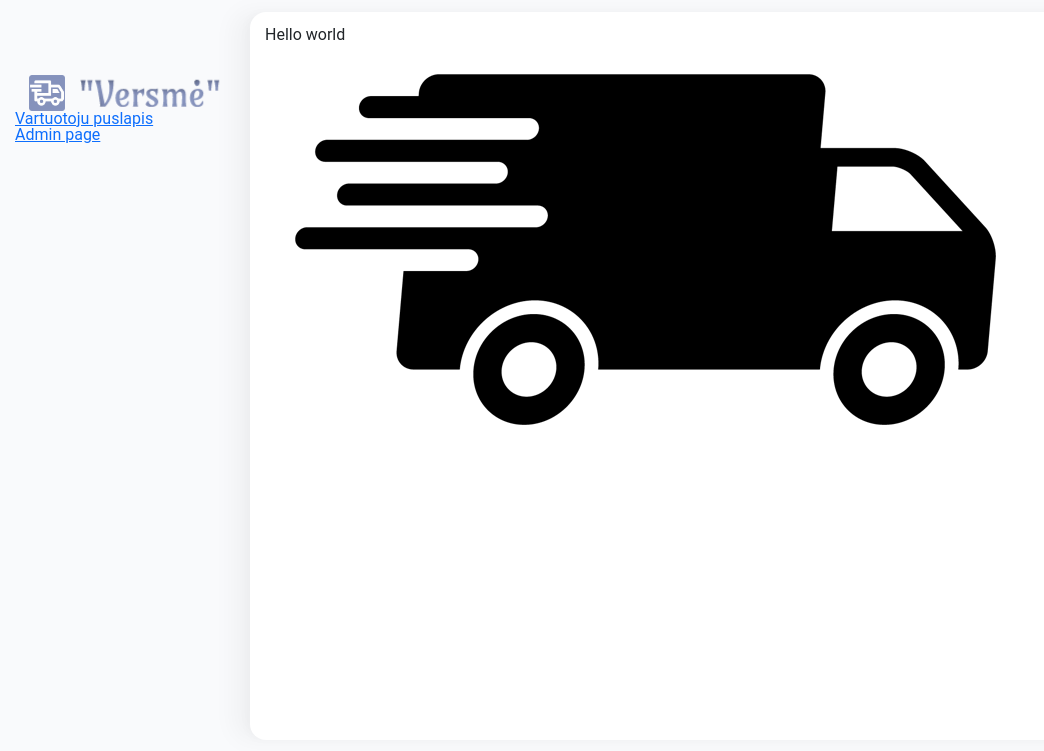
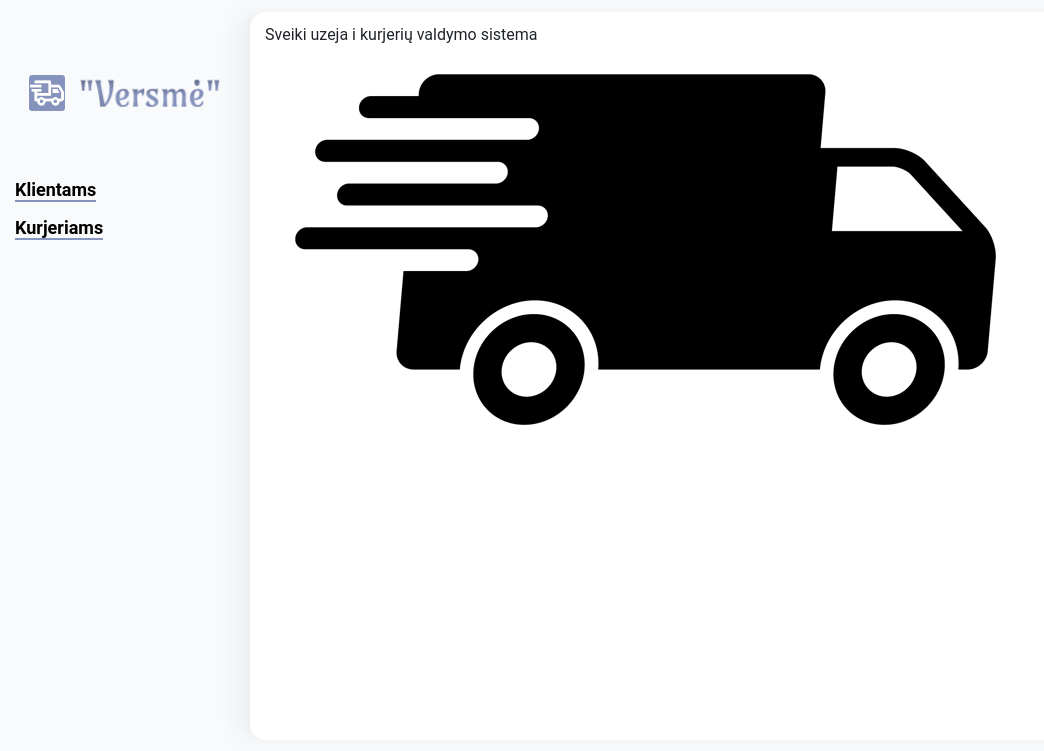
Before and after one commit to Andrej-Polujanskij/Courier-system, a PHP site: page / in a window 1280 px wide. Shown: the top 751 px of the page, without its empty margins (0-1044 px from the left). Run offline with PHP 8.4, Linux system fonts and the light colour scheme.

Commit message:
small update

```diff
--- a/assets/css/main.css
+++ b/assets/css/main.css
@@ -43,9 +43,32 @@ main {
     display: flex;
 }
 
+nav ul.menu {
+    padding: 50px 0;
+}
+
+nav ul.menu li {
+    margin: 20px 0;
+}
+
+nav ul.menu li a {
+    text-decoration: none;
+    font-size: 18px;
+    color: black;
+    font-weight: 600;
+    border-bottom: 2px solid #8794be;
+    transition: ease 0.2s;
+}
+
+nav ul.menu li a:hover{
+    border-bottom: none;
+    color: #8794be;
+}
+
 
 /* light blue
  #8794be  */
+
 
 /* main green
  #005d3b  */
@@ -105,13 +128,15 @@ footer {
     margin-top: auto;
 }
 
-.logo{
+.logo {
     align-items: center;
     justify-content: space-evenly;
 }
-.logo-img{
+
+.logo-img {
     max-width: 36px;
 }
-.logo-text{
+
+.logo-text {
     max-width: 200px;
 }
--- a/index.php
+++ b/index.php
@@ -7,18 +7,26 @@ include 'includes/header.php'
   <?php
   include 'includes/back_btn.php'
   ?>
-  <div class="">
-    <a href="./user.php">Vartuotoju puslapis</a>
-  </div>
-  <div class="">
-    <a href="./admin.php">Admin page</a>
-  </div>
+  <nav>
+    <ul class="menu">
+      <li>
+        <a href="./user.php">Klientams</a>
+      </li>
+      <li>
+        <a href="./admin.php">Kurjeriams</a>
+      </li>
+    </ul>
+  </nav>
+
 </div>
 
 <div class="dashboard">
-  <h1>Hello world</h1>
+  <div class="">
+    <h1>Sveiki uzeja i kurjerių valdymo sistema</h1>
+    <img src="./assets/img/car2.png" alt="city icon">
+  </div>
 
-  <img src="./assets/img/car2.png" alt="city icon">
+
 
   <?php
   // include 'assets/img/city.svg'
```
